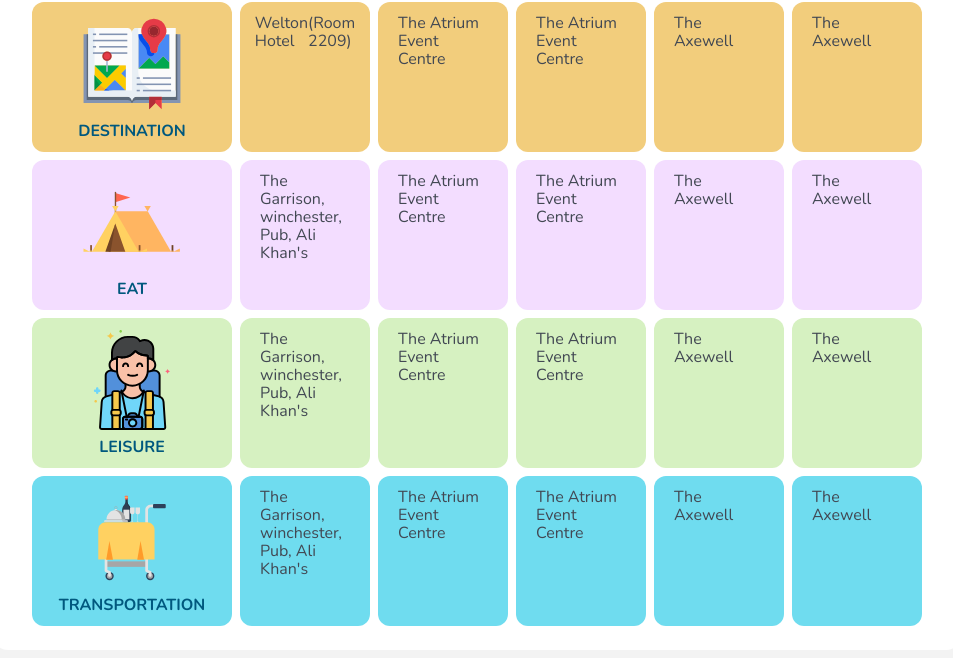
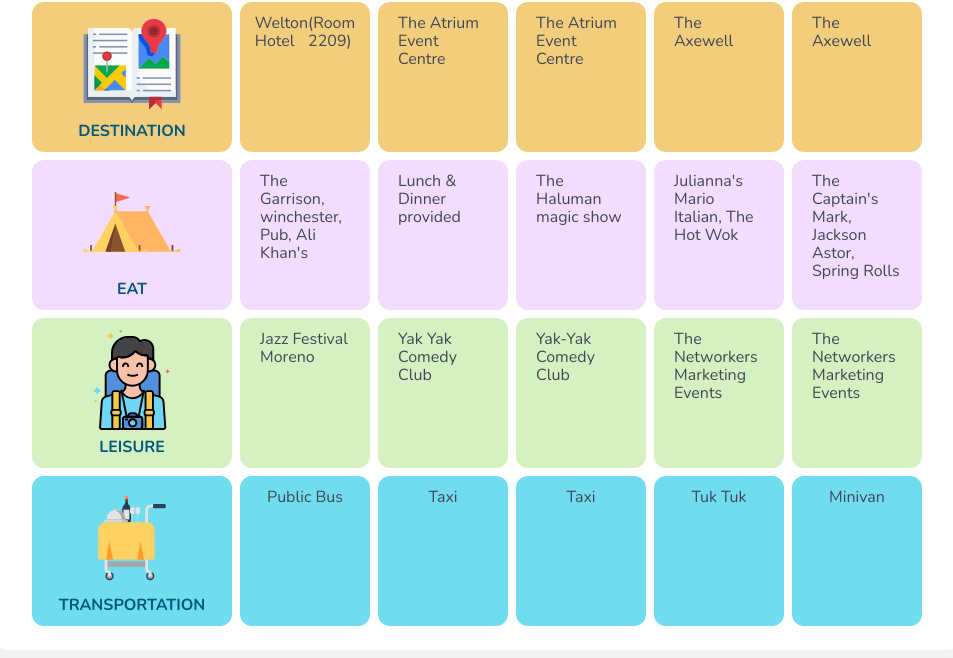
Before and after one commit to haingdc/travel-itinerary, a plain HTML site: page index.html in a window 1280 px wide. Shown: the part 205-863 px from the top of the page, without its empty margins (163-1116 px from the left). Drawn offline with nearby package versions, Linux system fonts and the light colour scheme.

Commit message:
Update event and transportation listings in index.html

```diff
--- a/index.html
+++ b/index.html
@@ -465,16 +465,16 @@
           <div class="text">The Garrison, winchester, Pub, Ali Khan's</div>
         </div>
         <div class="cell--dt color--2">
-          <div class="text">The Atrium Event Centre</div>
+          <div class="text">Lunch & Dinner provided</div>
         </div>
         <div class="cell--dt color--2">
-          <div class="text">The Atrium Event Centre</div>
+          <div class="text">The Haluman magic show</div>
         </div>
         <div class="cell--dt color--2">
-          <div class="text">The Axewell</div>
+          <div class="text">Julianna's Mario Italian, The Hot Wok</div>
         </div>
         <div class="cell--dt color--2">
-          <div class="text">The Axewell</div>
+          <div class="text">The Captain's Mark, Jackson Astor, Spring Rolls</div>
         </div>
 
         <!-- Row 3 -->
@@ -1192,19 +1192,19 @@
           <div class="text uppercase">LEISURE</div>
         </div>
         <div class="cell--dt color--3">
-          <div class="text">The Garrison, winchester, Pub, Ali Khan's</div>
+          <div class="text">Jazz Festival Moreno</div>
         </div>
         <div class="cell--dt color--3">
-          <div class="text">The Atrium Event Centre</div>
+          <div class="text">Yak Yak Comedy Club</div>
         </div>
         <div class="cell--dt color--3">
-          <div class="text">The Atrium Event Centre</div>
+          <div class="text">Yak-Yak Comedy Club</div>
         </div>
         <div class="cell--dt color--3">
-          <div class="text">The Axewell</div>
+          <div class="text">The Networkers Marketing Events</div>
         </div>
         <div class="cell--dt color--3">
-          <div class="text">The Axewell</div>
+          <div class="text">The Networkers Marketing Events</div>
         </div>
 
         <!-- Row 4 -->
@@ -1494,19 +1494,19 @@
           <div class="text uppercase">TRANSPORTATION</div>
         </div>
         <div class="cell--dt color--4">
-          <div class="text">The Garrison, winchester, Pub, Ali Khan's</div>
+          <div class="text">Public Bus</div>
         </div>
         <div class="cell--dt color--4">
-          <div class="text">The Atrium Event Centre</div>
+          <div class="text">Taxi</div>
         </div>
         <div class="cell--dt color--4">
-          <div class="text">The Atrium Event Centre</div>
+          <div class="text">Taxi</div>
         </div>
         <div class="cell--dt color--4">
-          <div class="text">The Axewell</div>
+          <div class="text">Tuk Tuk</div>
         </div>
         <div class="cell--dt color--4">
-          <div class="text">The Axewell</div>
+          <div class="text">Minivan</div>
         </div>
       </div>
     </div>
```
